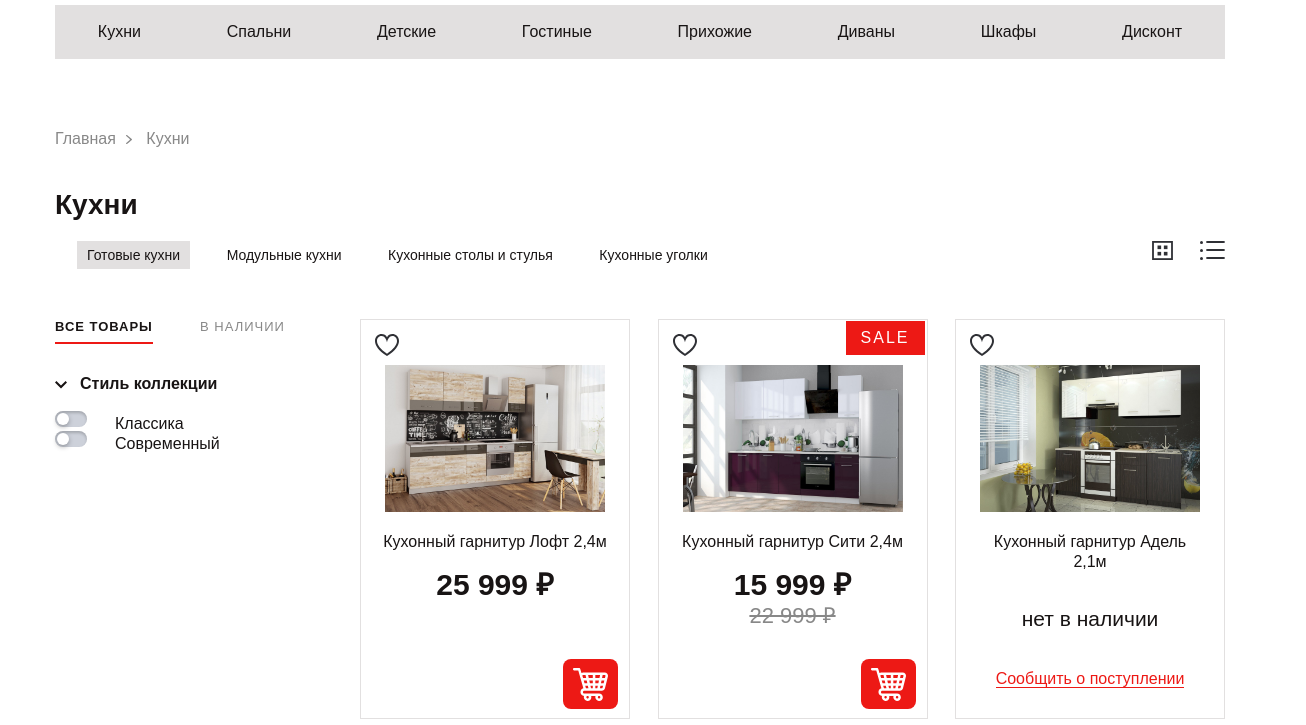
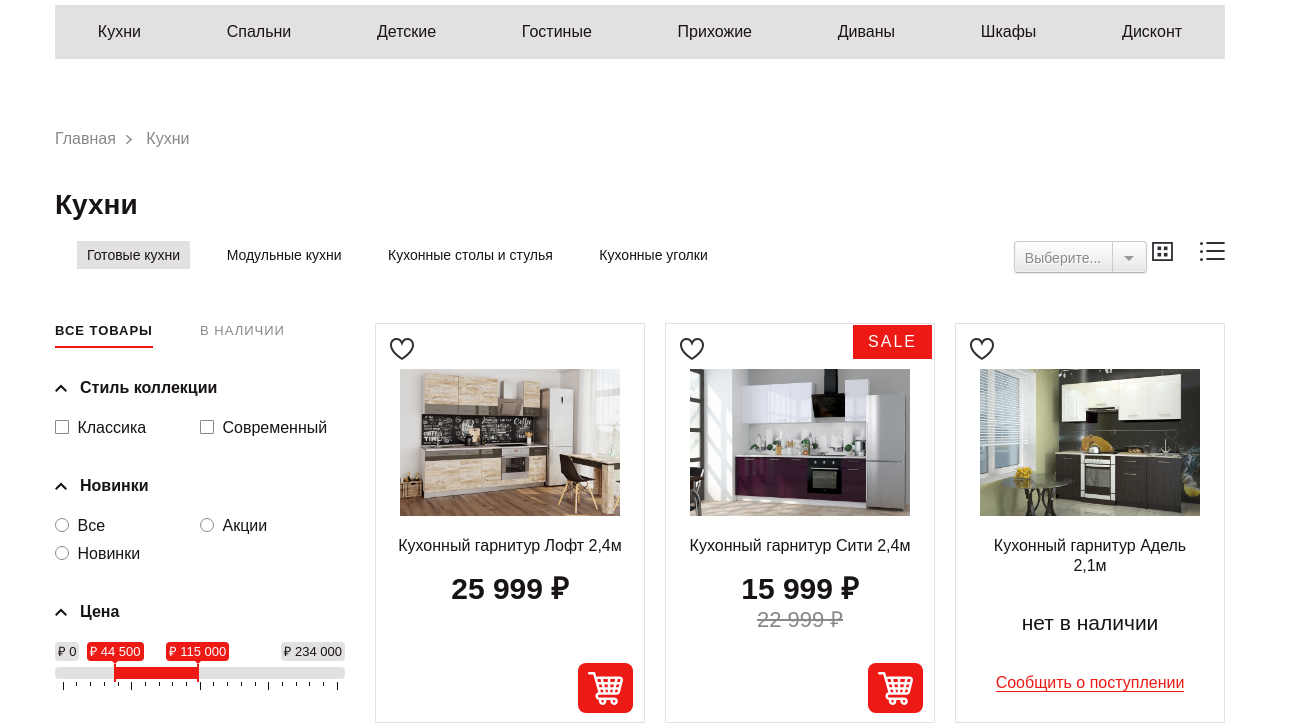
Before and after one commit to MitPalVach/sweet-home, a website: page app/catalog.html in a window 1280 px wide. Shown: the part 95-820 px from the top of the page, 1306 px wide, since content can reach past the window. Drawn offline with nearby package versions, Linux system fonts and the light colour scheme; files that its build step writes are made by us from their sources; files whose address does not match are found by name.

Commit message:
range slider

```diff
--- a/app/catalog.html
+++ b/app/catalog.html
@@ -201,16 +201,17 @@
                                 <ul class="aside-filter__list">
 
                                     <li class="aside-filter__item-drop">
-                                        <p class="aside-filter__item-title filter__item-drop">Стиль коллекции</p>
+                                        <p class="aside-filter__item-title filter__item-drop filter__item-drop--active">
+                                            Стиль коллекции</p>
                                         <div class="aside-filter__content">
                                             <div class="aside-filter__content-box">
-                                                <label class="aside-filter__content-checkbox">
+                                                <label class="aside-filter__content-label">
                                                     <input class="filter-style" type="checkbox">
                                                     <span class="filter-style__text">Классика</span>
                                                 </label>
                                             </div>
                                             <div class="aside-filter__content-box">
-                                                <label class="aside-filter__content-checkbox">
+                                                <label class="aside-filter__content-label">
                                                     <input class="filter-style" type="checkbox">
                                                     <span class="filter-style__text">Современный</span>
                                                 </label>
@@ -218,17 +219,57 @@
                                         </div>
                                     </li>
 
+                                    <li class="aside-filter__item-drop">
+                                        <p class="aside-filter__item-title filter__item-drop filter__item-drop--active">
+                                            Новинки</p>
+                                        <div class="aside-filter__content aside-filter__content-radio">
+                                            <div class="aside-filter__content-box">
+                                                <label class="aside-filter__content-label">
+                                                    <input class="filter-style" name="radio" type="radio">
+                                                    <span class="filter-style__text">Все</span>
+                                                </label>
+                                            </div>
+                                            <div class="aside-filter__content-box">
+                                                <label class="aside-filter__content-label">
+                                                    <input class="filter-style" name="radio" type="radio">
+                                                    <span class="filter-style__text">Акции</span>
+                                                </label>
+                                            </div>
+                                            <div class="aside-filter__content-box">
+                                                <label class="aside-filter__content-label">
+                                                    <input class="filter-style" name="radio" type="radio">
+                                                    <span class="filter-style__text">Новинки</span>
+                                                </label>
+                                            </div>
+                                        </div>
+                                    </li>
+
+                                    <li class="aside-filter__item-drop">
+                                        <p class="aside-filter__item-title filter__item-drop filter__item-drop--active">
+                                            Цена</p>
+                                        <div class="aside-filter__content">
+
+                                            <input type="text" class="js-range-slider" name="my_range" value=""
+                                                   data-type="double"
+                                                   data-min="0"
+                                                   data-max="234000"
+                                                   data-from="44500"
+                                                   data-to="115000"
+                                                   data-grid="true"
+                                                   data-prefix="₽ "
+                                            />
 
 
+                                        </div>
+                                    </li>
 
 
+                                    <li class="aside-filter__item-drop">
 
 
+                                    </li>
 
 
-                                    <li class="aside-filter__item-drop"></li>
-                                    <li class="aside-filter__item-drop"></li>
-                                    <li class="aside-filter__item-list"></li>
                                 </ul>
                             </form>
 
@@ -589,7 +630,7 @@
                         </p>
                         <img class="product-item__img" src="images/content/kitchen_11.jpg" alt="">
                         <h4 class="product-item__title">
-                            Модульный кухонный гарнитур Амика 2,41х1,51 м дуб Галифакс/чёрный графит
+                            Модульный кухонный гарнитур Амика 2,41х1,51м дуб Галифакс/чёрный графит
                         </h4>
                         <p class="price product-item__price-new">
                             93 999 ₽
@@ -615,7 +656,7 @@
                         </p>
                         <img class="product-item__img" src="images/content/kitchen_22.jpg" alt="">
                         <h4 class="product-item__title">
-                            Модульный кухонный гарнитур Амика 3х1,4 м белый/дуб Галифакс
+                            Модульный кухонный гарнитур Амика 3х1,4м
                         </h4>
                         <p class="price product-item__price-new">
                             64 999 ₽
@@ -641,7 +682,7 @@
                         </p>
                         <img class="product-item__img" src="images/content/kitchen_33.jpg" alt="">
                         <h4 class="product-item__title">
-                            Модульный кухонный гарнитур Амика 3,6 м серый пыльный/чёрный графит
+                            Модульный кухонный гарнитур Амика 3,6м серый пыльный/чёрный графит
                         </h4>
                         <p class="price product-item__price-new">
                             25 999 ₽
@@ -667,7 +708,7 @@
                         </p>
                         <img class="product-item__img" src="images/content/kitchen_11.jpg" alt="">
                         <h4 class="product-item__title">
-                            Модульный кухонный гарнитур Амика 2,41х1,51 м дуб Галифакс/чёрный графит
+                            Модульный кухонный гарнитур Амика 2,41х1,51м дуб Галифакс/чёрный графит
                         </h4>
                         <p class="price product-item__price-new">
                             93 999 ₽
@@ -693,7 +734,7 @@
                         </p>
                         <img class="product-item__img" src="images/content/kitchen_22.jpg" alt="">
                         <h4 class="product-item__title">
-                            Модульный кухонный гарнитур Амика 3х1,4 м белый/дуб Галифакс
+                            Модульный кухонный гарнитур Амика 3х1,4м
                         </h4>
                         <p class="price product-item__price-new">
                             64 999 ₽
@@ -719,7 +760,7 @@
                         </p>
                         <img class="product-item__img" src="images/content/kitchen_33.jpg" alt="">
                         <h4 class="product-item__title">
-                            Модульный кухонный гарнитур Амика 3,6 м серый пыльный/чёрный графит
+                            Модульный кухонный гарнитур Амика 3,6м серый пыльный/чёрный графит
                         </h4>
                         <p class="price product-item__price-new">
                             25 999 ₽
@@ -745,7 +786,7 @@
                         </p>
                         <img class="product-item__img" src="images/content/kitchen_11.jpg" alt="">
                         <h4 class="product-item__title">
-                            Модульный кухонный гарнитур Амика 2,41х1,51 м дуб Галифакс/чёрный графит
+                            Модульный кухонный гарнитур Амика 2,41х1,51м дуб Галифакс/чёрный графит
                         </h4>
                         <p class="price product-item__price-new">
                             93 999 ₽
@@ -771,7 +812,7 @@
                         </p>
                         <img class="product-item__img" src="images/content/kitchen_22.jpg" alt="">
                         <h4 class="product-item__title">
-                            Модульный кухонный гарнитур Амика 3х1,4 м белый/дуб Галифакс
+                            Модульный кухонный гарнитур Амика 3х1,4м
                         </h4>
                         <p class="price product-item__price-new">
                             64 999 ₽
@@ -797,7 +838,7 @@
                         </p>
                         <img class="product-item__img" src="images/content/kitchen_33.jpg" alt="">
                         <h4 class="product-item__title">
-                            Модульный кухонный гарнитур Амика 3,6 м серый пыльный/чёрный графит
+                            Модульный кухонный гарнитур Амика 3,6м серый пыльный/чёрный графит
                         </h4>
                         <p class="price product-item__price-new">
                             25 999 ₽
@@ -823,7 +864,7 @@
                         </p>
                         <img class="product-item__img" src="images/content/kitchen_11.jpg" alt="">
                         <h4 class="product-item__title">
-                            Модульный кухонный гарнитур Амика 2,41х1,51 м дуб Галифакс/чёрный графит
+                            Модульный кухонный гарнитур Амика 2,41х1,51м дуб Галифакс/чёрный графит
                         </h4>
                         <p class="price product-item__price-new">
                             93 999 ₽
@@ -849,7 +890,7 @@
                         </p>
                         <img class="product-item__img" src="images/content/kitchen_22.jpg" alt="">
                         <h4 class="product-item__title">
-                            Модульный кухонный гарнитур Амика 3х1,4 м белый/дуб Галифакс
+                            Модульный кухонный гарнитур Амика 3х1,4м
                         </h4>
                         <p class="price product-item__price-new">
                             64 999 ₽
@@ -875,7 +916,7 @@
                         </p>
                         <img class="product-item__img" src="images/content/kitchen_33.jpg" alt="">
                         <h4 class="product-item__title">
-                            Модульный кухонный гарнитур Амика 3,6 м серый пыльный/чёрный графит
+                            Модульный кухонный гарнитур Амика 3,6м серый пыльный/чёрный графит
                         </h4>
                         <p class="price product-item__price-new">
                             25 999 ₽
@@ -888,6 +929,7 @@
                         </p>
                     </a>
                 </div>
+
 
 
                 <div class="pagination">
--- a/app/js/main.js
+++ b/app/js/main.js
@@ -55,8 +55,14 @@
     $('.filter-style').styler();
     $('.filter__item-drop').on('click', function () {
         $(this).toggleClass('filter__item-drop--active');
-        $(this).next().slideToggle();
+        $(this).next().slideToggle(100);
     });
 
 
+    $(".js-range-slider").ionRangeSlider();
+
+
+
+
+
 });
--- a/app/scss/style.scss
+++ b/app/scss/style.scss
@@ -835,7 +835,7 @@
 
     &-aside {
       min-width: 290px;
-      margin-right: 15px;
+      margin-right: 30px;
     }
 
     &-list {
@@ -931,24 +931,85 @@
       padding-left: 25px;
     }
 
+    &__content {
+      display: flex;
+      flex-wrap: wrap;
+
+
+      &-label {
+        cursor: pointer;
+      }
+
+      &-box {
+        width: 50%;
+        margin-bottom: 8px;
+      }
+    }
+
   }
 }
+
+
+.jq-checkbox, .jq-radio {
+  width: 14px;
+  height: 14px;
+  background: #FFFFFF;
+  border: 1px solid $color-gray;
+  border-radius: 1px;
+  vertical-align: -1px;
+  box-shadow: none;
+}
+
+.jq-checkbox.checked, .jq-radio.checked {
+  background: $color-red;
+  border: none;
+}
+
+.jq-radio {
+  border-radius: 50%;
+}
+
+
+.jq-checkbox.checked .jq-checkbox__div {
+  background-image: url('../images/check.svg');
+  width: 10px;
+  height: 8px;
+  top: 0;
+  left: -1px;
+  position: absolute;
+  border: none;
+  transform: rotate(0);
+}
+
+.jq-radio.checked .jq-radio__div {
+  width: 6px;
+  height: 6px;
+  top: 4px;
+  left: 4px;
+  position: absolute;
+  border: none;
+  background: #FFFFFF;
+  box-shadow: none;
+  margin: 0;
+}
+
 
 .filter {
   &__item {
     &-drop {
       margin-bottom: 20px;
       position: relative;
+      cursor: pointer;
+
 
       &::before {
         content: '';
         position: absolute;
         background-image: url('../images/arr-down.svg');
-        top: 7px;
+        top: 6px;
         left: 0;
         width: 12px;
         height: 8px;
-        cursor: pointer;
       }
       &--active {
         &::before {
@@ -962,50 +1023,70 @@
       }
     }
   }
-
-  &-style {
-    position: absolute;
-    z-index: -1;
-    opacity: 0;
-    margin: 10px 0 0 20px;
-    border: 1px solid #181414;
-
-
-
-    &__text {
-      position: relative;
-      padding: 0 0 0 60px;
-      cursor: pointer;
-
-      &::before {
-        content: '';
-        position: absolute;
-        top: -4px;
-        left: 0;
-        width: 32px;
-        height: 16px;
-        border-radius: 13px;
-        background: #CDD1DA;
-        box-shadow: inset 0 2px 3px rgba(0, 0, 0, .2);
-        transition: .2s;
-      }
-
-      &::after {
-        content: '';
-        position: absolute;
-        top: -2px;
-        left: 2px;
-        width: 12px;
-        height: 12px;
-        border-radius: 10px;
-        background: #FFF;
-        box-shadow: 0 2px 5px rgba(0, 0, 0, .3);
-        transition: .2s;
-      }
-    }
-  }
 }
 
+.irs--flat.irs-with-grid {
+  width: 100%;
+}
+
+.irs--flat .irs-line {
+  background: $color-l-gray;
+}
+
+.irs--flat .irs-min, .irs--flat .irs-max {
+
+  padding: 2px 3px 1px 3px;
+  color: #181414;
+  font-size: 13px;
+  line-height: 16px;
+  text-shadow: none;
+  background-color: $color-l-gray;
+  border-radius: 4px;
+  //visibility: visible !important;
+}
+
+.irs--flat .irs-from, .irs--flat .irs-to, .irs--flat .irs-single {
+  color: #FFFFFF;
+  font-size: 13px;
+  line-height: 16px;
+  text-shadow: none;
+  padding: 2px 3px 1px 3px;
+  background-color: $color-red;
+  border-radius: 4px;
+}
+
+.irs--flat .irs-from:before, .irs--flat .irs-to:before, .irs--flat .irs-single::before {
+  position: absolute;
+  display: block;
+  content: "";
+  bottom: -6px;
+  left: 50%;
+  width: 0;
+  height: 0;
+  margin-left: -3px;
+  overflow: hidden;
+  border: 3px solid transparent;
+  border-top-color: $color-red;
+}
+
+.irs--flat .irs-bar, .irs--flat .irs-handle>i:first-child {
+  background: $color-red;
+}
+
+.irs-with-grid .irs-grid {
+  //display: none;
+}
+
+.irs--flat .irs-grid-text {
+  color: #181414;
+  font-size: 11px;
+  line-height: 13px;
+  display: none;
+}
+
+.irs--flat .irs-grid-pol {
+  background: $color-black;
+}
 
 //----------------ASIDE END-----------------
 
```
Also changed, not shown: app/css/style.min.css, app/images/check.svg (added), app/js/main.min.js.
